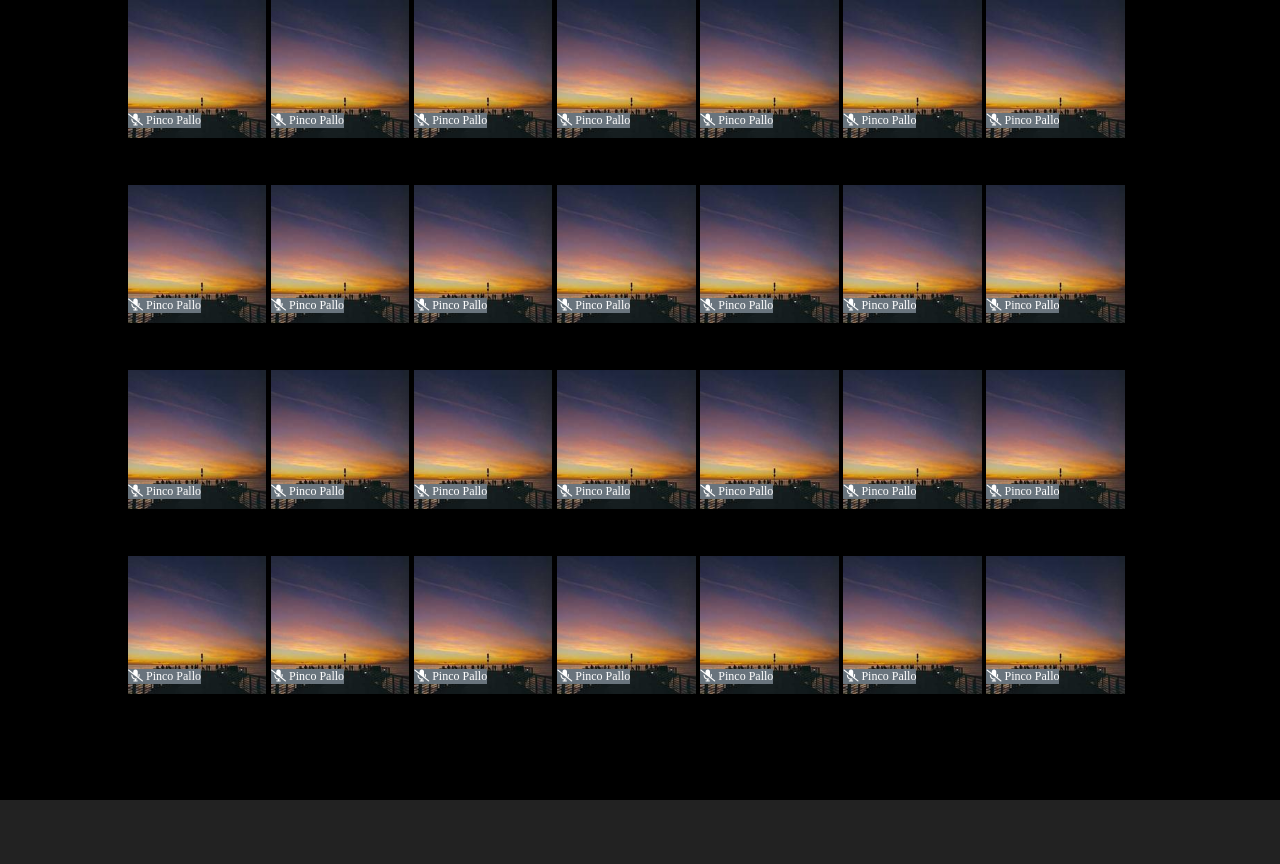
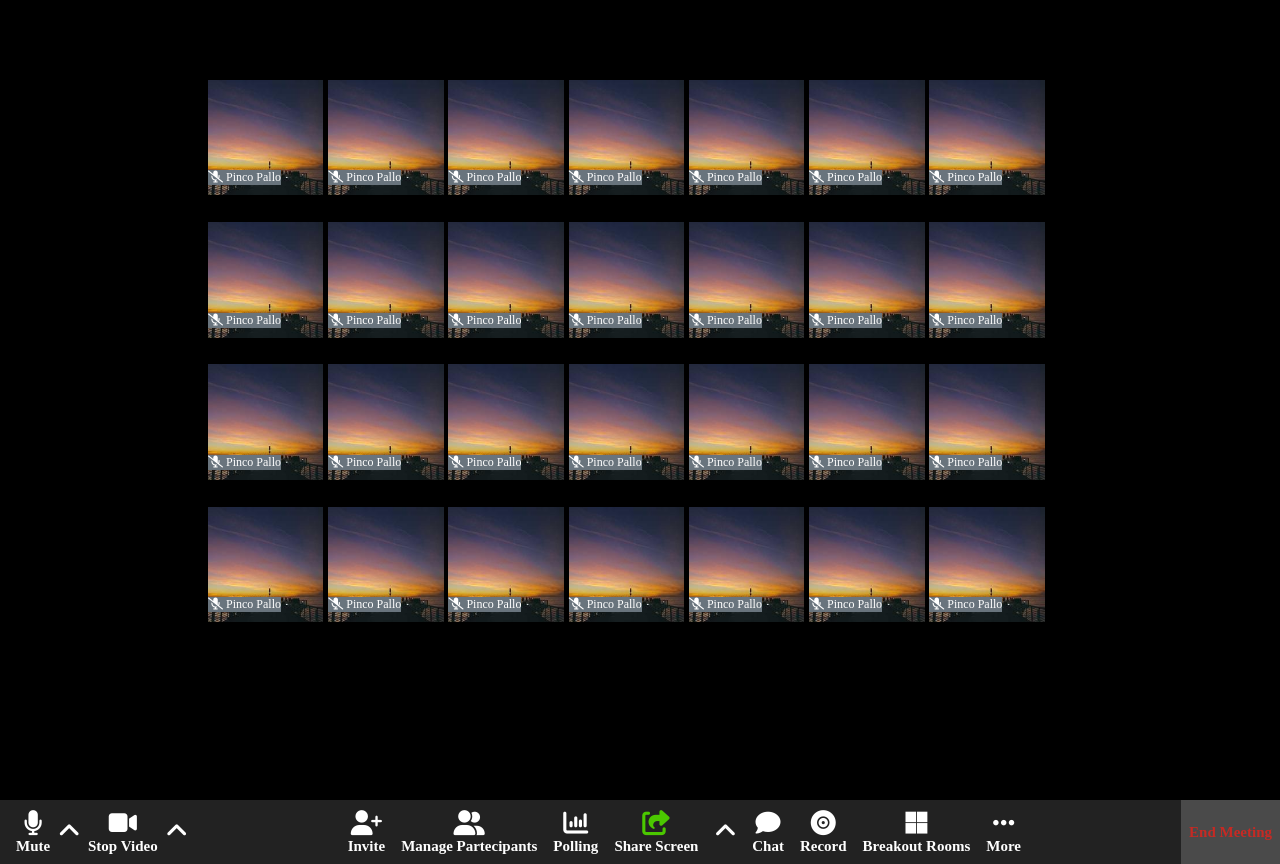
Before and after one commit to DaniloLulaj96/HTML-CSS-ZOOM, a plain HTML site: page index.html in a window 1280 px wide. Drawn offline with Linux system fonts and the light colour scheme.

Commit message:
added "main and footer"

```diff
--- a/index.html
+++ b/index.html
@@ -99,6 +99,76 @@
             </div>
         </div>
     </main>
-    <footer></footer>
+
+    <!--Main-->
+
+    <footer>
+        <div class="footer_menu">
+            <div class="left_menu">
+                <div class="mute">
+                    <i class="fa-solid fa-microphone"></i>
+                    <h4>Mute</h4>
+                </div>
+                <div class="up_arrow">
+                    <i class="fa-solid fa-angle-up"></i>
+                </div>
+                <div class="stop_video">
+                    <i class="fa-solid fa-video"></i>
+                    <h4>Stop Video</h4>
+                </div>
+                <div class="up_arrow">
+                    <i class="fa-solid fa-angle-up"></i>
+                </div>
+            </div>
+
+            <!--Left_Menu-->
+
+            <div class="center_menu">
+                <div class="invite">
+                    <i class="fa-solid fa-user-plus"></i>
+                    <h4>Invite</h4>
+                </div>
+                <div class="manage_partecipants">
+                    <i class="fa-solid fa-user-group"></i>
+                    <h4>Manage Partecipants</h4>
+                </div>
+                <div class="polling">
+                    <i class="fa-solid fa-chart-column"></i>
+                    <h4>Polling</h4>
+                </div>
+                <div class="share_screen">
+                    <i class="fa-solid fa-share-from-square"></i>
+                    <h4 class="white">Share Screen</h4>
+                </div>
+                <div class="up_arrow">
+                    <i class="fa-solid fa-angle-up"></i>
+                </div>
+                <div class="chat">
+                    <i class="fa-solid fa-comment"></i>
+                    <h4>Chat</h4>
+                </div>
+                <div class="record">
+                    <i class="fa-solid fa-record-vinyl"></i>
+                    <h4>Record</h4>
+                </div>
+                <div class="breakout_rooms">
+                    <i class="fa-brands fa-microsoft"></i>
+                    <h4>Breakout Rooms</h4>
+                </div>
+                <div class="more">
+                    <i class="fa-solid fa-ellipsis"></i>
+                    <h4>More</h4>
+                </div>
+            </div>
+
+            <!--Center_Menu-->
+
+            <div class="right_menu">
+              <h4 class="end">End Meeting</h4>
+            </div>
+
+            <!--Right_Menu-->
+        </div>
+    </footer>
 </body>
 </html>
--- a/style.css
+++ b/style.css
@@ -1,38 +1,130 @@
-*{margin: 0;
+* {
+    margin: 0;
     padding: 0;
-box-sizing: border-box;}
+    box-sizing: border-box;
+}
 
-:root {--dark: #000000;
+:root {
+    --dark: #000000;
     --red: #c62a24;
     --footer_icon_color: #ffffff;
     --share_screen_icon_color: #4bc800;
     --partecipant_color: #69747d;
---footer_color: #222222;}
+    --footer_color: #222222;
+    --right_menu_color: #4a4a4a;
+}
 
-main{height: 100vh;
-background-color: var(--dark);}
+main {
+    height: 100vh;
+    background-color: var(--dark);
+}
 
-.buttons{display: flex;}
+.buttons {
+    display: flex;
+}
 
-.container{width: 80%;
+.container {
+    width: 80%;
     margin: auto;
-height: calc(100% - 4rem);
     display: flex;
     flex-wrap: wrap;
-gap: 0.3rem;}
+    gap: 0.3rem;
+    padding: 5rem;
+}
 
-.user{width: calc((100% / 7) - 0.5rem);
-aspect-ratio: 1 / 1;}
+.user {
+    width: calc((100% / 7) - 0.5rem);
+    aspect-ratio: 1 / 1;
+}
 
-img{max-width: 100%;}
+img {
+    max-width: 100%;
+}
 
-.user_name{position: relative;
+.user_name {
+    position: relative;
     bottom: 2rem;
     color: white;
     background-color: var(--partecipant_color);
     display: inline-block;
-font-size: 12px;}
+    font-size: 12px;
+}
+
+/*MAIN*/
 
 
-footer{height: 4rem;
-background-color: var(--footer_color);}
+footer {
+    height: 4rem;
+    background-color: var(--footer_color);
+}
+
+.footer_menu {
+    display: flex;
+    justify-content: space-between;
+    height: 100%;
+}
+
+.left_menu {
+    display: flex;
+    align-items: center;
+    padding-left: 1rem;
+    gap: 0.5rem;
+}
+
+.mute,
+.stop_video,
+.up_arrow {
+    text-align: center;
+    color: var(--footer_icon_color);
+}
+
+.center_menu {
+    display: flex;
+    align-items: center;
+    gap: 1rem;
+}
+
+
+.invite,
+.manage_partecipants,
+.polling,
+.up_arrow,
+.chat,
+.record,
+.breakout_rooms,
+.more {
+    text-align: center;
+    color: var(--footer_icon_color);
+}
+
+.share_screen{text-align: center;
+color: var(--share_screen_icon_color);}
+
+.white{color: var(--footer_icon_color);}
+
+.mute,
+.up_arrow,
+.stop_video,
+.invite,
+.manage_partecipants,
+.share_screen,
+.chat,
+.record,
+.breakout_rooms,
+.more,
+.polling {font-size: 25px;}
+
+h4{font-size: 15px;}
+
+.right_menu {
+    display: flex;
+    align-items: center ;
+    justify-content: center;
+    background-color: var(--right_menu_color);
+    padding-left: 1rem;
+}
+
+.end {color: #c62a24;
+cursor: pointer;
+position: relative;
+right: 0.5rem;}
```
Lines whose indentation alone changed are shown as unchanged.
